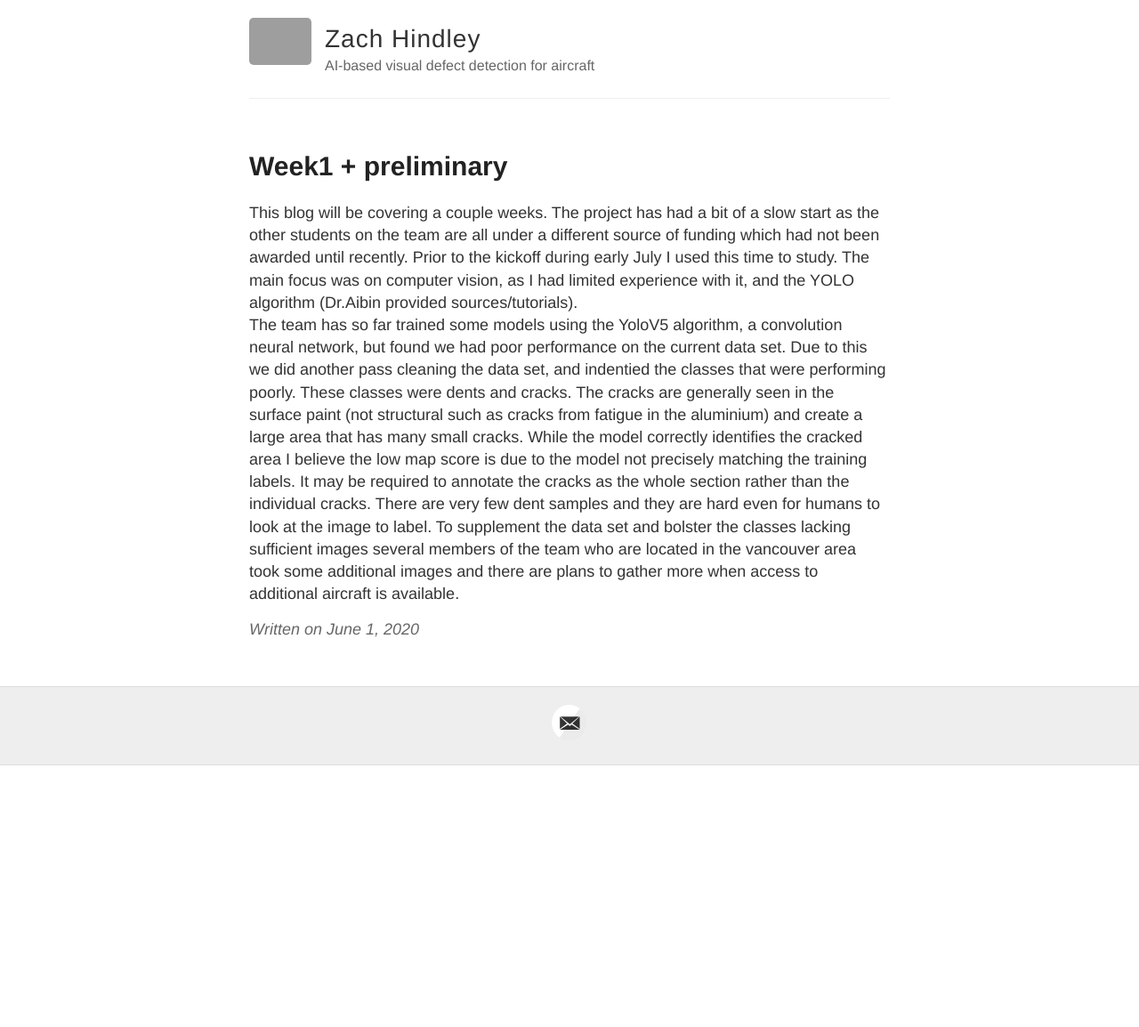
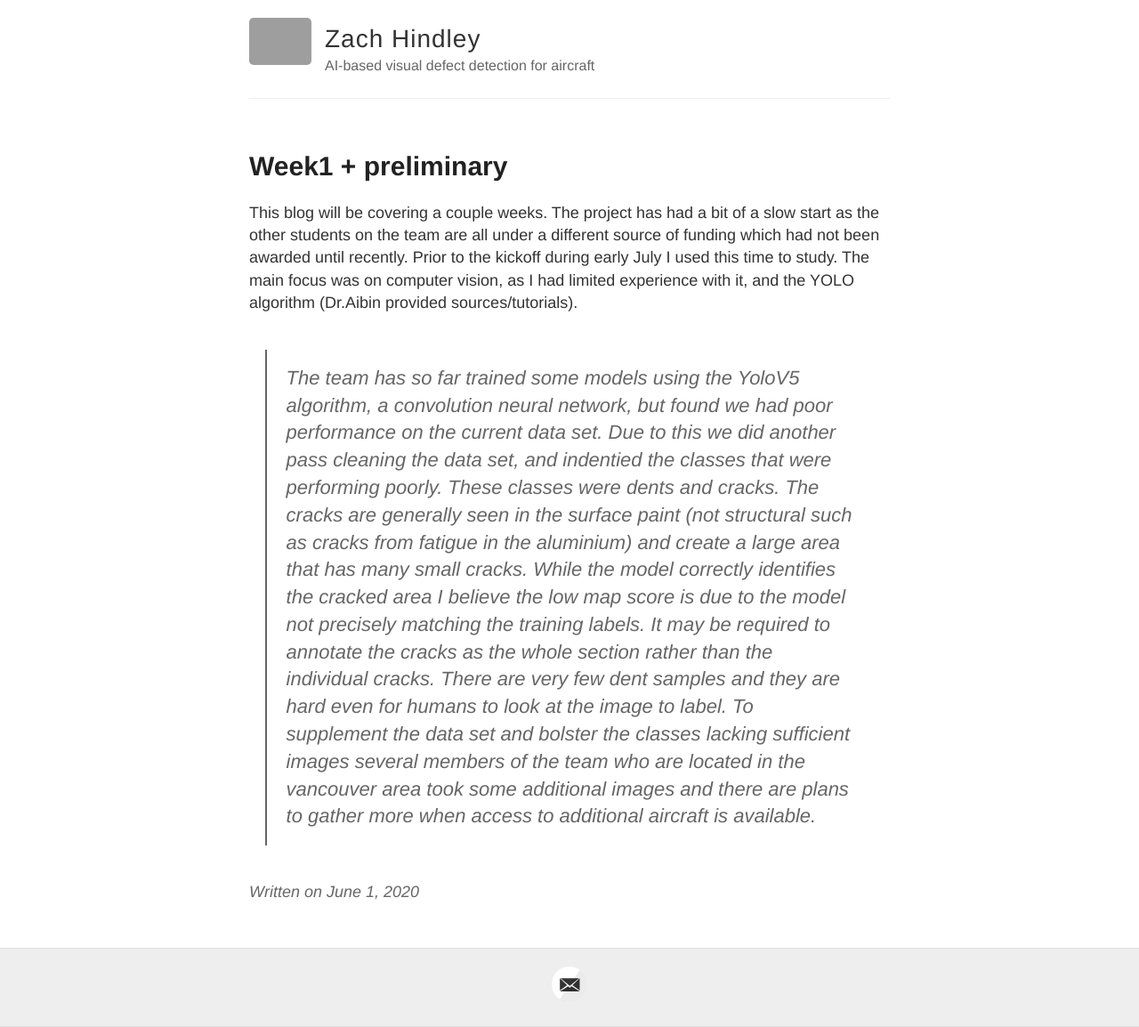
Before and after one commit to zhindley/zhindley.github.io, a Jekyll site: the page built from _posts/2020-06-01-week1.md, in a window 1280 px wide. Shown: the whole page at 89% size. Built offline with Jekyll 4.4.1, drawn with Linux system fonts in a browser that asks for light colours; before the commit the page ends 900 px from its top, so only the background shows below that; grey boxes are pictures that could not be loaded.

```diff
--- a/_posts/2020-06-01-week1.md
+++ b/_posts/2020-06-01-week1.md
@@ -4,4 +4,4 @@ title: Week1 + preliminary
 ---
 
 This blog will be covering a couple weeks. The project has had a bit of a slow start as the other students on the team are all under a different source of funding which had not been awarded until recently. Prior to the kickoff during early July I used this time to study. The main focus was on computer vision, as I had limited experience with it, and the YOLO algorithm (Dr.Aibin provided sources/tutorials).<br />
-  The team has so far trained some models using the YoloV5 algorithm, a convolution neural network, but found we had poor performance on the current data set. Due to this we did another pass cleaning the data set, and indentied the classes that were performing poorly. These classes were dents and cracks. The cracks are generally seen in the surface paint (not structural such as cracks from fatigue in the aluminium) and create a large area that has many small cracks. While the model correctly identifies the cracked area I believe the low map score is due to the model not precisely matching the training labels. It may be required to annotate the cracks as the whole section rather than the individual cracks. There are very few dent samples and they are hard even for humans to look at the image to label. To supplement the data set and bolster the classes lacking sufficient images several members of the team who are located in the vancouver area took some additional images and there are plans to gather more when access to additional aircraft is available.
+ >The team has so far trained some models using the YoloV5 algorithm, a convolution neural network, but found we had poor performance on the current data set. Due to this we did another pass cleaning the data set, and indentied the classes that were performing poorly. These classes were dents and cracks. The cracks are generally seen in the surface paint (not structural such as cracks from fatigue in the aluminium) and create a large area that has many small cracks. While the model correctly identifies the cracked area I believe the low map score is due to the model not precisely matching the training labels. It may be required to annotate the cracks as the whole section rather than the individual cracks. There are very few dent samples and they are hard even for humans to look at the image to label. To supplement the data set and bolster the classes lacking sufficient images several members of the team who are located in the vancouver area took some additional images and there are plans to gather more when access to additional aircraft is available.
```
